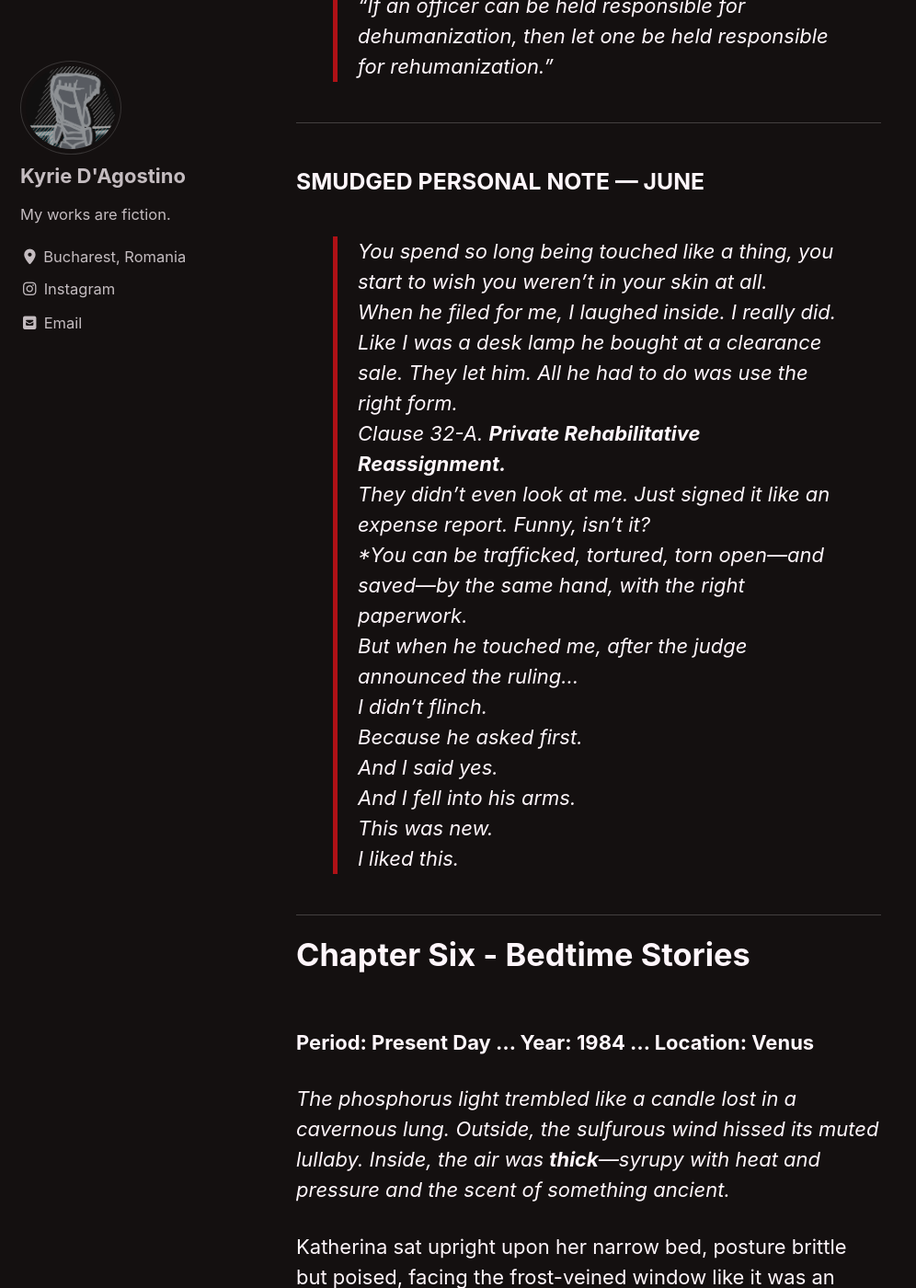
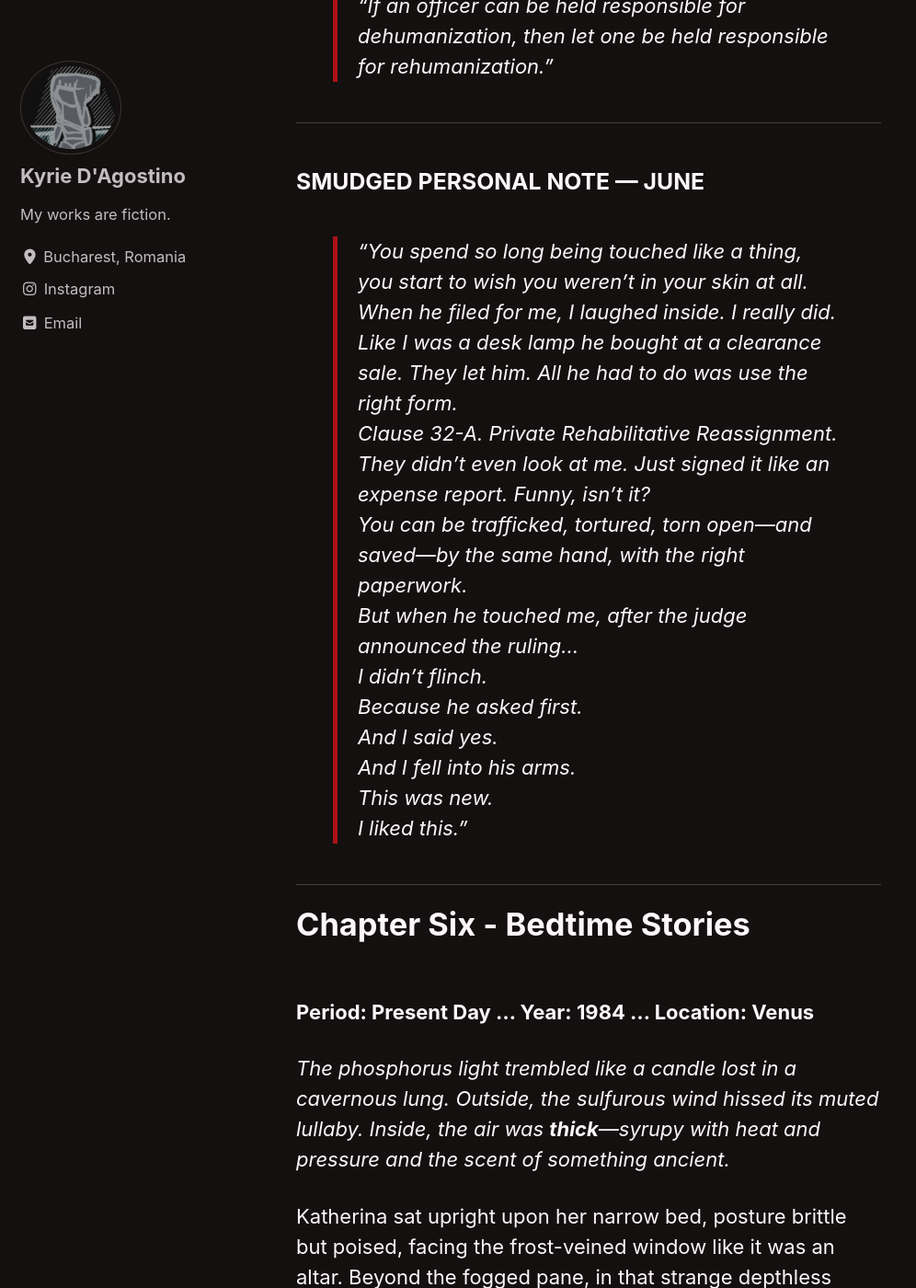
Before and after one commit to kyrie-edelweiss/edelweiss-archive, a Jekyll site: the page built from _pages/red-king.md, in a window 1280 px wide and 1400 px high, scrolled down 26823 px. Shown: the whole window at 92% size, without its empty margins (0-996 px from the left). Built offline with Jekyll 4.4.1, drawn with Linux system fonts in a browser that asks for light colours; cached includes are drawn as plain includes; our own code applies the rules of GitHub Pages for plain Markdown files.

```diff
--- a/_pages/red-king.md
+++ b/_pages/red-king.md
@@ -523,18 +523,18 @@ AUDIT NOTE:
 ---
 
 ### SMUDGED PERSONAL NOTE — JUNE
-> *You spend so long being touched like a thing, you start to wish you weren’t in your skin at all.*
-> _When he filed for me, I laughed inside. I really did. Like I was a desk lamp he bought at a clearance sale. They let him. All he had to do was use the right form.
-Clause 32-A. **Private Rehabilitative Reassignment.**_
-> *They didn’t even look at me. Just signed it like an expense report. Funny, isn’t it?
-> *You can be trafficked, tortured, torn open—and saved—by the same hand, with the right paperwork.*
-> *But when he touched me, after the judge announced the ruling…*
-> *I didn’t flinch.*
-> *Because he asked first.*
-> *And I said yes.*
-> *And I fell into his arms.*
-> *This was new.*
-> *I liked this.*
+> *“You spend so long being touched like a thing, you start to wish you weren’t in your skin at all.
+> When he filed for me, I laughed inside. I really did. Like I was a desk lamp he bought at a clearance sale. They let him. All he had to do was use the right form.
+> Clause 32-A. Private Rehabilitative Reassignment.
+> They didn’t even look at me. Just signed it like an expense report. Funny, isn’t it?
+> You can be trafficked, tortured, torn open—and saved—by the same hand, with the right paperwork.
+> But when he touched me, after the judge announced the ruling…
+> I didn’t flinch.
+> Because he asked first.
+> And I said yes.
+> And I fell into his arms.
+> This was new.
+> I liked this.”*
 
 ---
 
```
